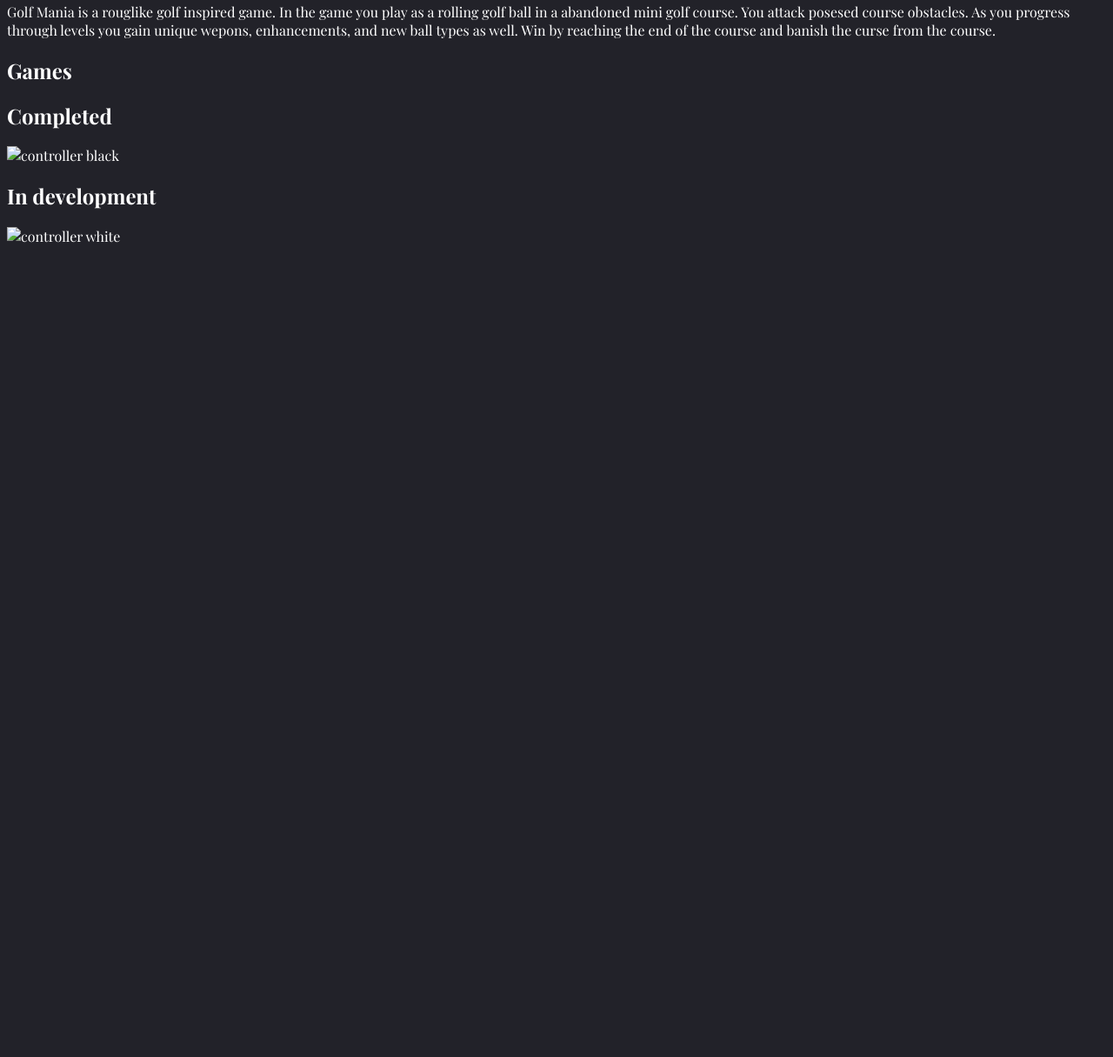
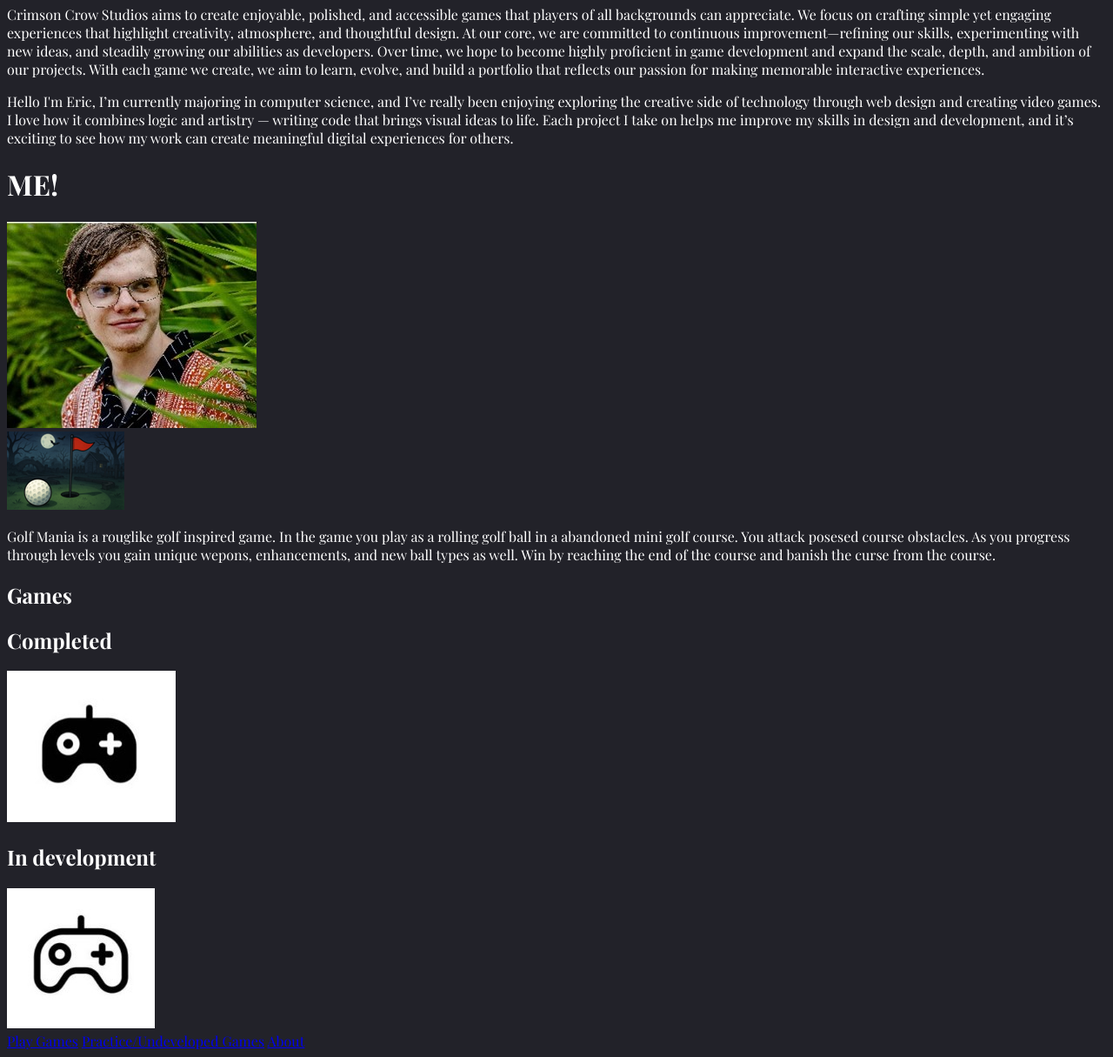
Before and after one commit to EarlOfCrows/wdd130-project-flamm, a plain HTML site: page index.html in a window 1280 px wide. Shown: the part 456-1671 px from the top of the page at 87% size. Before the commit the page ends 800 px from the top, so only its background shows below. Drawn offline with nearby package versions, Linux system fonts and the light colour scheme; a web font is replaced by a local one.

Commit message:
added images and a footer

```diff
--- a/index.html
+++ b/index.html
@@ -14,7 +14,7 @@
     </nav>
     <h1>Crimson Crow Studios</h1>
     <div>
-        <img src="" alt="Logo">
+        <img src="images/logo.png" alt="Logo">
         <p>
             Crimson Crow Studios aims to create enjoyable, polished, and accessible games that players of all
             backgrounds can appreciate. We focus on crafting simple yet engaging experiences that highlight
@@ -34,11 +34,11 @@
         </p>
         <div>
             <h1>ME!</h1>
-            <img src="" alt="Picture of Eric">
+            <img src="images/me_img.jpg" alt="Picture of Eric">
         </div>
     </div>
     <div>
-        <img src="" alt="Current Game/golf game">
+        <img src="images/golf_game_logo.png" alt="Current Game/golf game">
         <p>
             Golf Mania is a rouglike golf inspired game. In the game you play as a rolling golf ball in a abandoned mini golf course.
             You attack posesed course obstacles. As you progress through levels you gain unique wepons, enhancements, and new ball
@@ -49,13 +49,18 @@
         <h2>Games</h2>
         <div> <!--Completed Game-->
             <h2>Completed</h2>
-            <img src="" alt="controller black">
+            <img src="images/black_controler.jpg" alt="controller black">
         </div>
         <div> <!--Game in development-->
             <h2>In development</h2>
-            <img src="" alt="controller white">
+            <img src="images/white_controler.jpg" alt="controller white">
         </div>
     </div>
 
+    <footer>
+        <a href="subpage1.html">Play Games</a>
+        <a href="subpage2.html">Practice/Undeveloped Games</a> <!--subpage2-->
+        <a href="index.html">About</a>
+    </footer>
 </body>
 </html>
```
